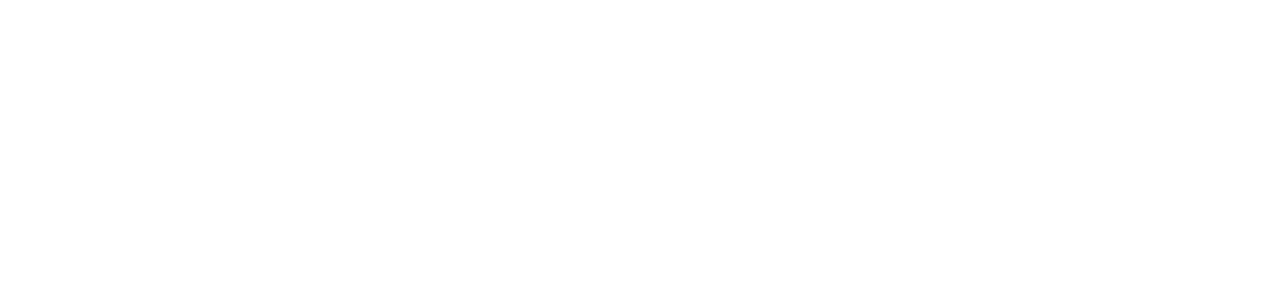
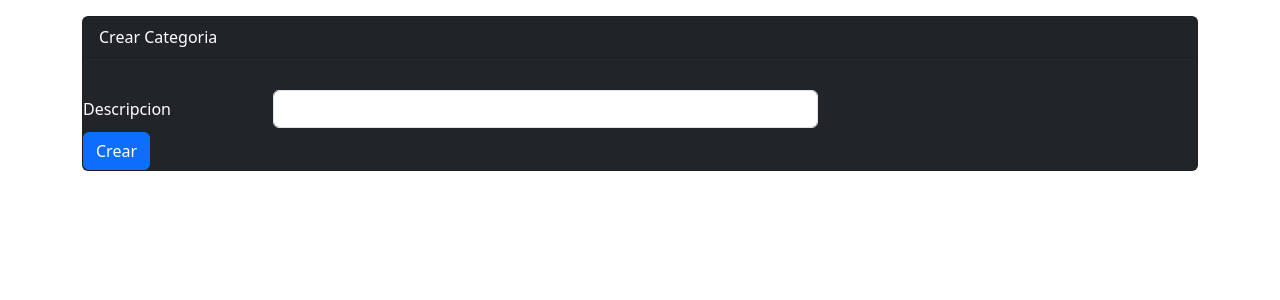
Before and after one commit to JuanChavezISC/Proyecto_Biblioteca_Angular, an Angular app: page /categorias/form in a window 1280 px wide. Before the commit this address led to /. Shown: the top 300 px of the page. Built offline with nearby package versions, Linux system fonts and the light colour scheme.

Commit message:
modificaciones en categoria form

```diff
--- a/src/app/components/autor/autor-form/autor-form.component.ts
+++ b/src/app/components/autor/autor-form/autor-form.component.ts
@@ -21,15 +21,15 @@
   ) { }
 
   ngOnInit(): void {
+    this.cargarAutor();
+  }
 
-    this.cargarAutor();
-
-  }
   cargarAutor(): void {
     this.activatedRoute.params.subscribe(params => {
       let id = params['id']
       if (id) {
-        this.autorService.getAutor(id).subscribe((autor) => this.autor = autor) //nos suscribimos al observable en el servicio
+        this.autorService.getAutor(id)
+        .subscribe((autor) => this.autor = autor) //nos suscribimos al observable en el servicio
       }
       console.log(this.autor);
     })
@@ -50,7 +50,8 @@
     this.autorService.update(this.autor)
     .subscribe(autor =>{
       this.router.navigate(['/autores'])
-      swal.fire('Autor actualizado', `Autor ${this.autor.nombre} actualizado con exito`, 'success')
+      swal.fire('Autor actualizado', `Autor ${this.autor.nombre} actualizado con exito`
+        , 'success')
     })
   }
 }
--- a/src/app/components/categoria/categoria-form/categoria-form.component.html
+++ b/src/app/components/categoria/categoria-form/categoria-form.component.html
@@ -1 +1,23 @@
-<p>categoria-form works!</p>
+<div class="card bg-dark text-white">
+    <div class="card-header"> {{titulo}} </div>
+    <div class="card-body"></div>
+
+    <form>
+        <div class="form-group row mb-1">
+            <label for="descripcion" class="col-form-label col-sm-2">Descripcion</label>
+            <div class="col-sm-6">
+                <input type="text" class="form-control" [(ngModel)]="categoria.descripcion" name="descripcion">
+            </div>
+        </div>
+
+        <div class="form-group row">
+            <div class="col-sm-6">
+                <button class="btn btn-primary" role="button" (click)='create()' *ngIf="!categoria.categoriaId else elseBlock"> Crear</button>
+
+                <ng-template #elseBlock>
+                    <button class="btn btn-primary" role="button" (click)='update()'> Editar</button>
+                </ng-template>
+            </div>
+        </div>
+    </form>
+</div>
--- a/src/app/components/categoria/categoria-form/categoria-form.component.ts
+++ b/src/app/components/categoria/categoria-form/categoria-form.component.ts
@@ -1,10 +1,57 @@
-import { Component } from '@angular/core';
+import { Component, OnInit } from '@angular/core';
+import { Categoria } from '../../../models/categoria';
+import { CategoriaService } from '../../../services/categoria-services/categoria.service';
+import { ActivatedRoute, Router } from '@angular/router';
+import Swal from 'sweetalert2';
 
 @Component({
   selector: 'app-categoria-form',
   templateUrl: './categoria-form.component.html',
   styleUrl: './categoria-form.component.css'
 })
-export class CategoriaFormComponent {
+export class CategoriaFormComponent implements OnInit {
 
+  public titulo: string = "Crear Categoria";
+  public categoria: Categoria = new Categoria();
+
+  constructor(
+    private categoriaService: CategoriaService,
+    private router: Router,
+    private activatedRoute: ActivatedRoute
+  ) {  }
+
+  ngOnInit(): void {
+      this.cargarCategoria();
+  }
+
+  cargarCategoria(): void{
+    this.activatedRoute.params.subscribe(params => {
+      let id = params['id']
+      if (id) {
+        this.categoriaService.getCategoria(id)
+        .subscribe((categoria) => this.categoria = categoria) // suscripcion al observable
+      }
+      console.log(this.categoria);
+    })
+  }
+
+  public create(): void {
+    console.log(this.categoria);
+    this.categoriaService.create(this.categoria)
+    .subscribe(categoria => {
+      this.router.navigate(['/categorias']) // Indica la redireccion al componente categorias
+      Swal.fire('Nueva categoria', `Categoria ${this.categoria.descripcion} creada con exito`, 'success')
+      }
+    );
+  }
+
+  update(): void{
+    console.log("Categoria a editar" + this.categoria);
+    this.categoriaService.update(this.categoria)
+    .subscribe(categoria =>{
+      this.router.navigate(['/categorias'])
+      Swal.fire('Categoria actualizada', `Categoria ${this.categoria.descripcion} actualizada con exito`
+        ,'success')
+    })
+  }
 }
```
Also changed, not shown: src/app/app-routing.module.ts (+6 -1 lines).
